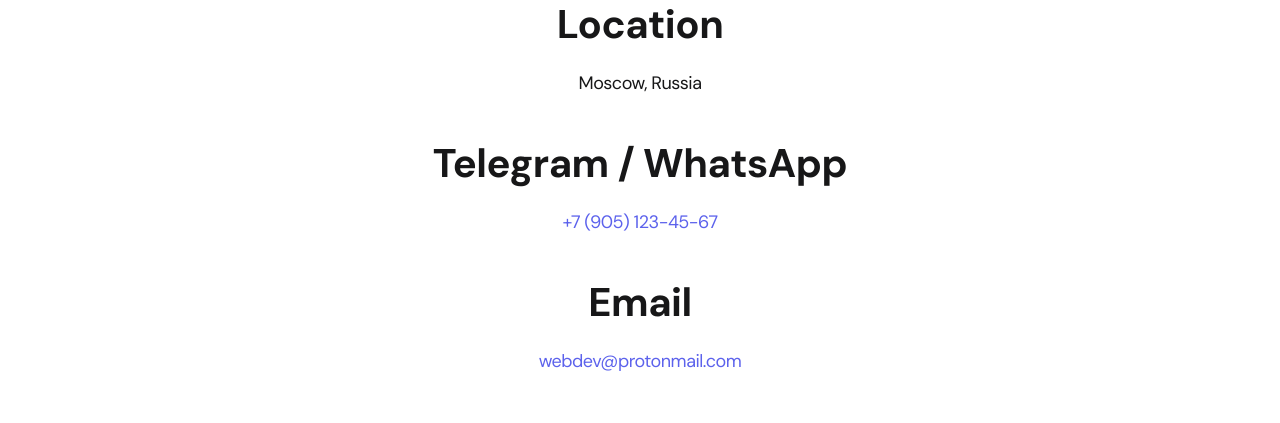
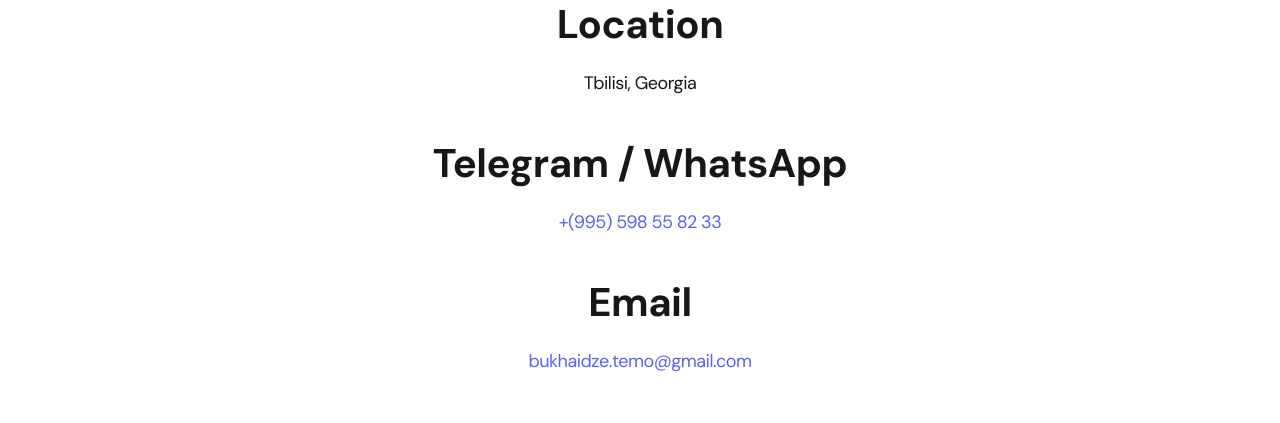
Before and after one commit to TBukhaidze/Portfolio-app, a React (Create React App) app: page /contacts in a window 1280 px wide. Shown: the part 286-709 px from the top of the page. Built offline with nearby package versions, Linux system fonts and the light colour scheme.

Commit message:
detect dark mode

```diff
--- a/src/components/btnDarkMode/BtnDarkMode.jsx
+++ b/src/components/btnDarkMode/BtnDarkMode.jsx
@@ -1,10 +1,13 @@
-import sun from "../../img/icons/sun.svg";
-import moon from "../../img/icons/moon.svg";
 import { useEffect, useRef } from "react";
 import { useLocalStorage } from "../../utils/useLocalStorage";
 
+import { detectDarkMode } from "../../utils/detectDarkMode";
+
+import sun from "../../img/icons/sun.svg";
+import moon from "../../img/icons/moon.svg";
+
 const BtnDarkMode = () => {
-  const [darkMode, setDarkMode] = useLocalStorage("darkMode", "light");
+  const [darkMode, setDarkMode] = useLocalStorage("darkMode", detectDarkMode());
 
   const btnRef = useRef(null);
 
--- a/src/pages/Contact.jsx
+++ b/src/pages/Contact.jsx
@@ -7,18 +7,20 @@
         <ul className="content-list">
           <li className="content-list__item">
             <h2 className="title-2">Location</h2>
-            <p>Moscow, Russia</p>
+            <p>Tbilisi, Georgia</p>
           </li>
           <li className="content-list__item">
             <h2 className="title-2">Telegram / WhatsApp</h2>
             <p>
-              <a href="tel:+79051234567">+7 (905) 123-45-67</a>
+              <a href="tel:+79051234567">+(995) 598 55 82 33</a>
             </p>
           </li>
           <li className="content-list__item">
             <h2 className="title-2">Email</h2>
             <p>
-              <a href="mailto:webdev@protonmail.com">webdev@protonmail.com</a>
+              <a href="mailto:webdev@protonmail.com">
+                bukhaidze.temo@gmail.com
+              </a>
             </p>
           </li>
         </ul>
--- /dev/null
+++ b/src/utils/detectDarkMode.js
@@ -0,0 +1,8 @@
+export const detectDarkMode = () => {
+  if (
+    window.matchMedia &&
+    window.matchMedia(`(prefers-color-scheme: dark)`).matches
+  ) {
+    return "dark";
+  } else return "light";
+};
```
